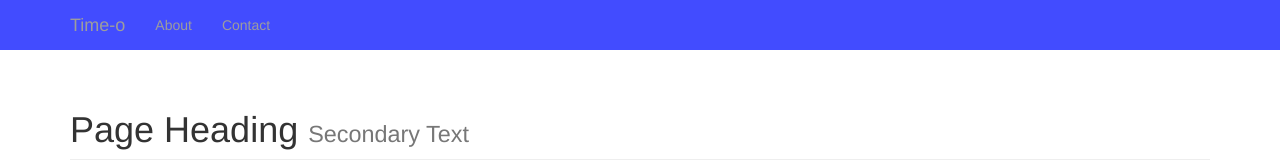
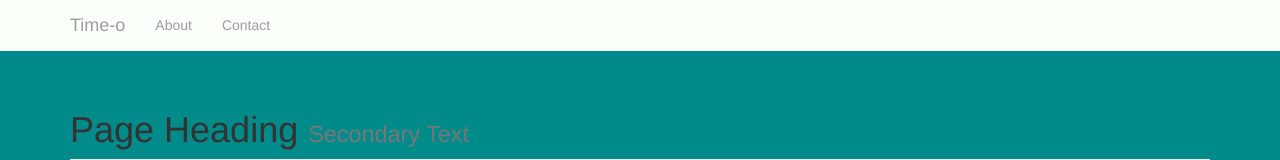
Before and after one commit to olivia-dee/olivia-dee, a plain HTML site: page index.html in a window 1280 px wide. Shown: the top 160 px of the page. Drawn offline with Linux system fonts and the light colour scheme.

Commit message:
new title

```diff
--- a/css/1-col-portfolio.css
+++ b/css/1-col-portfolio.css
@@ -5,6 +5,7 @@
  */
 
 body {
+    background-color: darkcyan;
     padding-top: 70px; /* Required padding for .navbar-fixed-top. Remove if using .navbar-static-top. Change if height of navigation changes. */
 }
 
@@ -12,6 +13,6 @@ footer {
     margin: 50px 0;
 }
 .navbar-inverse {
-    background-color: #424cff;
+    background-color: #fbfff9;
     border-color: #ffffff;
 }
```
